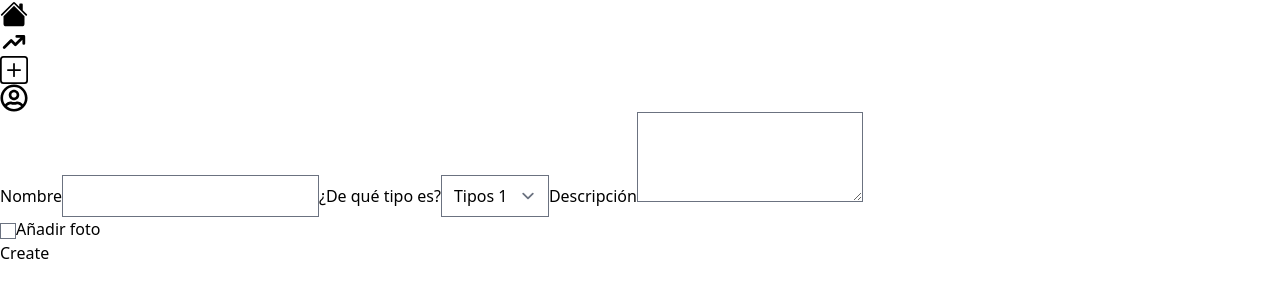
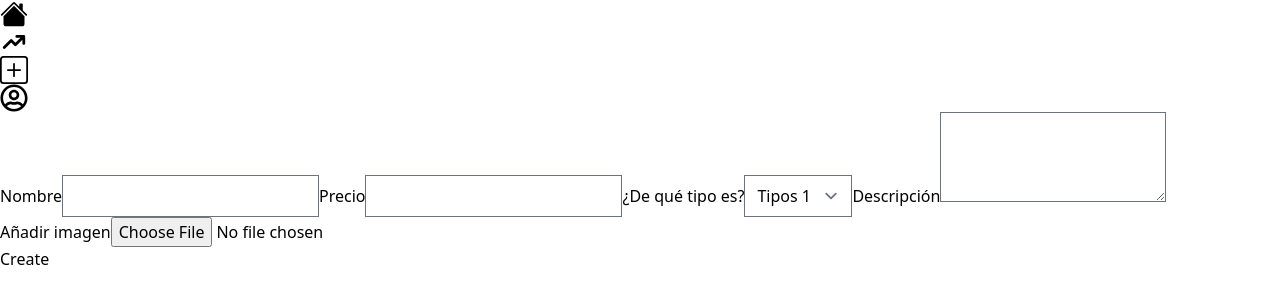
Before and after one commit to Qouter/knockbook, a Next.js app: page /create in a window 1280 px wide. Shown: the top 304 px of the page. Built offline with nearby package versions, Linux system fonts and the light colour scheme.

Commit message:
First implementation upload file into Firebase

```diff
--- a/pages/create.js
+++ b/pages/create.js
@@ -1,21 +1,80 @@
+import React, { useState } from "react";
 import AppLayout from "../components/AppLayout";
+import { initializeApp } from "firebase/app";
+import { getStorage, ref, uploadBytes } from "firebase/storage";
+
+const firebaseConfig = {
+  apiKey: "AIzaSyBYGLAP1Bci_ikgywZ90daSeElNf1nucVc",
+  authDomain: "knockbook-2ab9b.firebaseapp.com",
+  projectId: "knockbook-2ab9b",
+  storageBucket: "knockbook-2ab9b.appspot.com",
+  messagingSenderId: "800646575452",
+  appId: "1:800646575452:web:b99402f7ebc428cd62fd99",
+  measurementId: "G-LKQ4ZDD5NQ",
+};
+
+class Product {
+  constructor(name, price, kind, description, file) {
+    this.name = name;
+    this.price = price;
+    this.kind = kind;
+    this.description = description;
+    this.file = file;
+  }
+}
 
 export default function Create() {
+  const [file, setFile] = useState(null);
+
+  function handleChange(e) {
+    if (e.target.files[0]) setFile(e.target.files[0]);
+  }
+
+  const submitProduct = async (e) => {
+    e.preventDefault();
+    const path = `/images/${file.name}`;
+    const app = initializeApp(firebaseConfig);
+    const storage = getStorage(app);
+    const productRef = ref(storage, path);
+    uploadBytes(productRef, file).then((snapshot) => {
+      console.log("Uploaded a blob or file!");
+    });
+  };
+
   return (
-    <div className="flex flex-col items-center justify-center w-screen h-screen">
+    <form
+      className="flex flex-col items-center justify-center w-screen h-screen"
+      onSubmit={submitProduct}
+    >
       <div className="w-96">
         <div className="grid grid-cols-1 gap-8">
           <label className="block">
             <span className="text-gray-700">Nombre</span>
             <input
+              id="name"
+              name="name"
               type="text"
               className="block w-full mt-1 bg-gray-100 border-transparent rounded-md focus:border-gray-500 focus:bg-white focus:ring-0"
               placeholder=""
             />
           </label>
           <label className="block">
+            <span className="text-gray-700">Precio</span>
+            <input
+              id="price"
+              name="price"
+              type="number"
+              min="0"
+              className="block w-full mt-1 bg-gray-100 border-transparent rounded-md focus:border-gray-500 focus:bg-white focus:ring-0"
+              placeholder=""
+            />
+          </label>
+          <label className="block">
             <span className="text-gray-700">¿De qué tipo es?</span>
-            <select className="block w-full mt-1 bg-gray-100 border-transparent rounded-md focus:border-gray-500 focus:bg-white focus:ring-0">
+            <select
+              id="kind"
+              className="block w-full mt-1 bg-gray-100 border-transparent rounded-md focus:border-gray-500 focus:bg-white focus:ring-0"
+            >
               <option>Tipos 1</option>
               <option>Tipo 2</option>
               <option>Tipo 3</option>
@@ -26,31 +85,61 @@ export default function Create() {
             <textarea
               className="block w-full mt-1 bg-gray-100 border-transparent rounded-md focus:border-gray-500 focus:bg-white focus:ring-0"
               rows="3"
+              id="description"
             ></textarea>
           </label>
           <div className="block">
             <div className="mt-2">
               <div>
                 <label className="inline-flex items-center">
-                  <input
-                    type="checkbox"
-                    className="text-gray-700 bg-gray-200 border-transparent rounded focus:border-transparent focus:bg-gray-200 focus:ring-1 focus:ring-offset-2 focus:ring-gray-500"
-                  />
-                  <span className="ml-2">Añadir foto</span>
+                  <div className="flex justify-center">
+                    <div className="mb-3 w-96">
+                      <label
+                        htmlFor="formFile"
+                        className="inline-block mb-2 text-gray-700 form-label"
+                      >
+                        Añadir imagen
+                      </label>
+                      <input
+                        className="form-control
+    block
+    w-full
+    px-3
+    py-1.5
+    text-base
+    font-normal
+    text-gray-700
+    bg-white bg-clip-padding
+    border border-solid border-gray-300
+    rounded
+    transition
+    ease-in-out
+    m-0
+    focus:text-gray-700 focus:bg-white focus:border-blue-600 focus:outline-none"
+                        type="file"
+                        id="file"
+                        accept="image/png, image/jpeg"
+                        onChange={handleChange}
+                      />
+                    </div>
+                  </div>
                 </label>
               </div>
             </div>
           </div>
           <div className="block">
             <div className="mt-2">
-              <button className="w-20 text-white rounded-lg shadow-lg bg-slate-500 hover:text-black hover:bg-primary hover:shadow-2xl">
+              <button
+                className="w-20 text-white rounded-lg shadow-lg bg-slate-500 hover:text-black hover:bg-primary hover:shadow-2xl"
+                type="submit"
+              >
                 Create
               </button>
             </div>
           </div>
         </div>
       </div>
-    </div>
+    </form>
   );
 }
 
--- a/pages/market.js
+++ b/pages/market.js
@@ -2,7 +2,7 @@ import AppLayout from "../components/AppLayout";
 
 export default function Market() {
   return (
-    <h2 className="flex items-center justify-center w-screen h-screen">
+    <h2 className="flex items-center justify-center w-screen h-screen text-2xl">
       Market
     </h2>
   );
```
Also changed, not shown: components/Gallery.js (+0 -11 lines), components/Product.js (deleted, +0 -36 lines).
